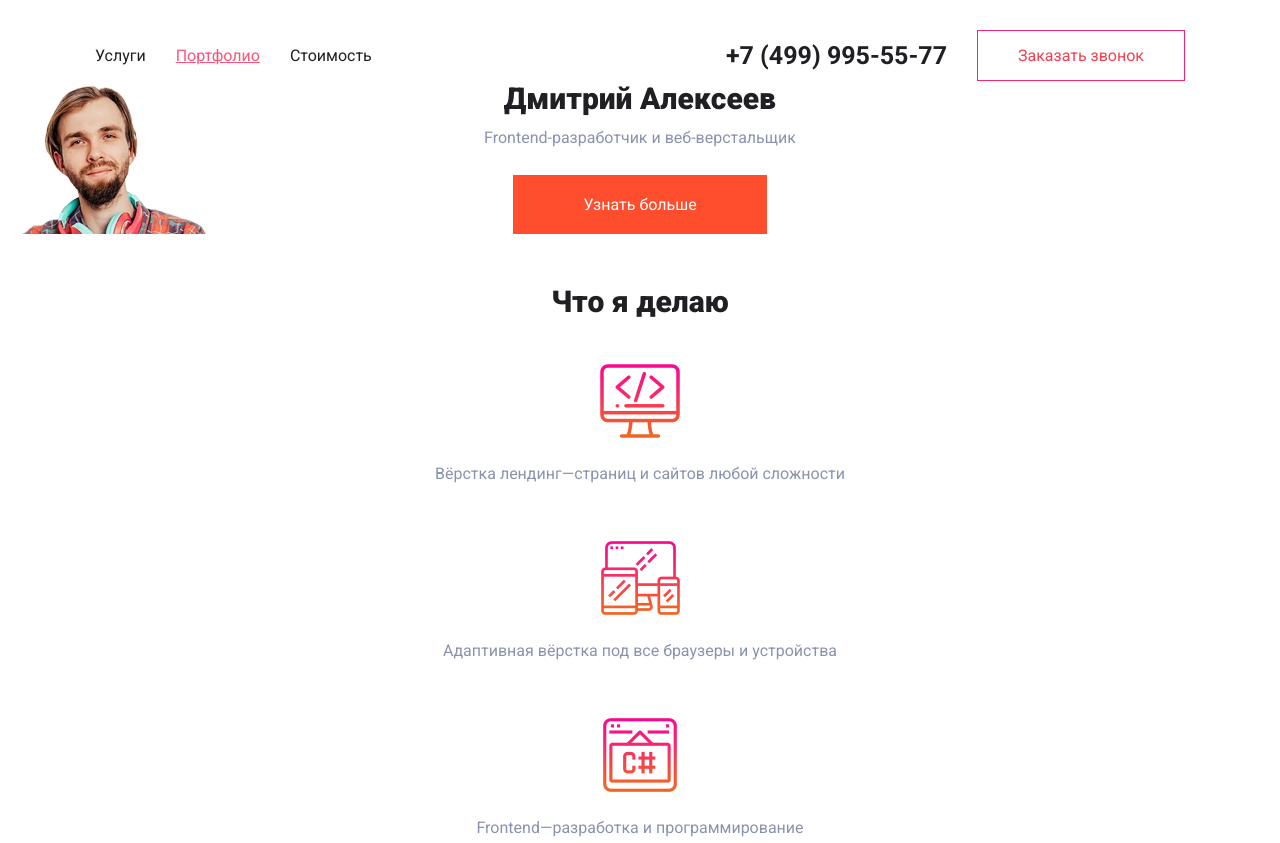
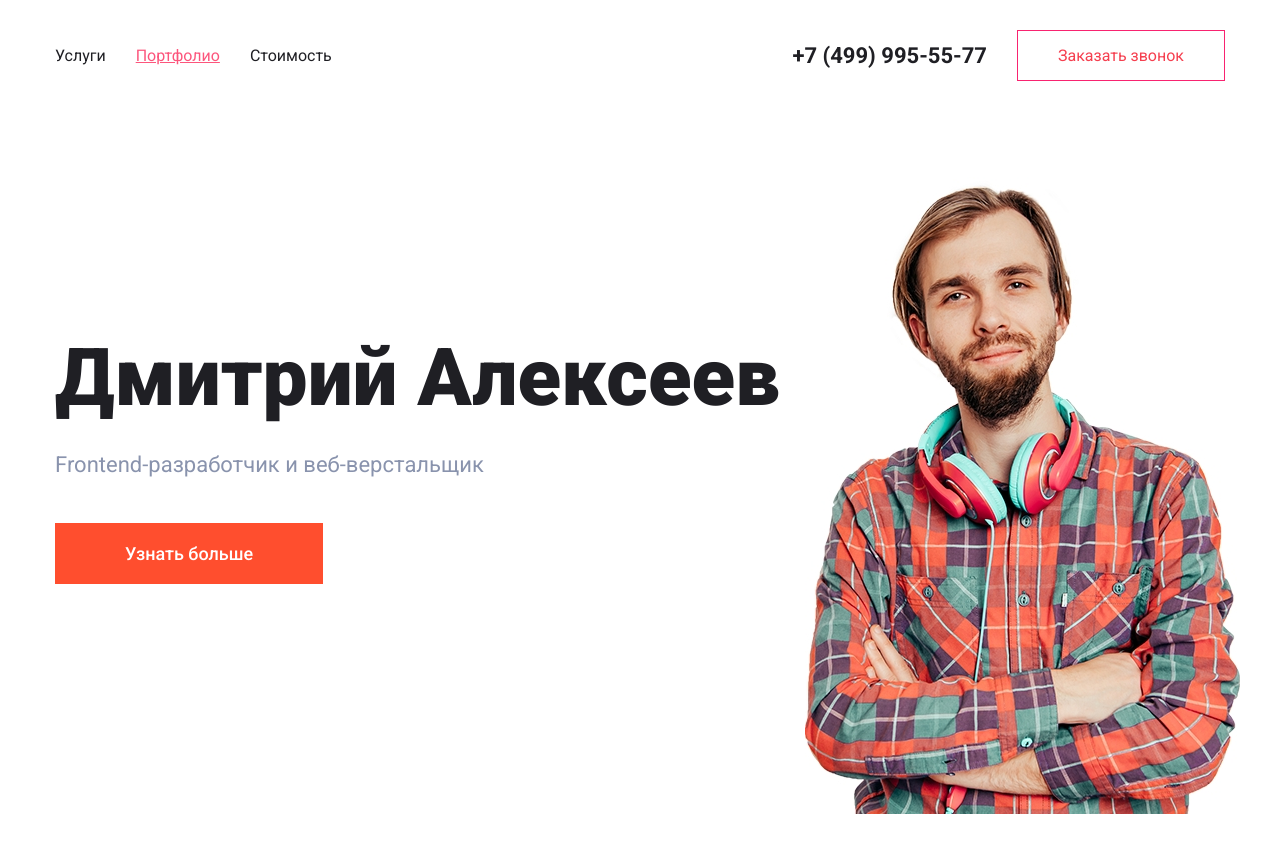
Before and after one commit to yanlogan/html-css-final-project, a plain HTML site: page index.html in a window 1280 px wide. Shown: the top 843 px of the page. Drawn offline with Linux system fonts and the light colour scheme.

Commit message:
add promo tablet and desktop styles

```diff
--- a/css/style.css
+++ b/css/style.css
@@ -5,6 +5,7 @@ html, body {
 body {
 	min-width: 320px;
 	margin-top: 30px;
+	padding: 0 20px;
 	font-family: 'Roboto', sans-serif;
 	color: #1f1f24;
 }
@@ -24,7 +25,6 @@ h1, h2, p {
 .container {
 	/* max-width: 1170px; */
 	margin: 0 auto;
-	padding: 0 20px;
 }
 .header-container {
 	display: flex;
@@ -115,15 +115,15 @@ h1, h2, p {
 	padding: 20px 60px;
 }
 
-@media (min-width: 1024px) {
-	.container {
+@media (min-width: 992px) {
+	body {
 		padding: 0 40px;
 	}
 	.header__burger {
 		width: 45px;
 	}
 	.header__contact {
-		font-size: 25px;
+		font-size: 22px;
 		margin-right: 30px;
 	}
 	.header__btn {
@@ -136,6 +136,30 @@ h1, h2, p {
 	}
 	.header__btn-text {
 		display: inline-block;
+	}
+	.promo {
+		background-image: url(../img/photo-tablet.jpg);
+		background-position: right bottom;
+		margin-bottom: 90px;
+	}
+	.promo-container {
+		align-items: flex-start;
+		padding-top: 250px;
+		padding-bottom: 230px;
+	}
+	.promo__heading {
+		font-size: 54px;
+		margin-bottom: 28px;
+	}
+	.promo__subheading {
+		font-size: 22px;
+		text-align: left;
+	}
+	.promo__btn {
+		margin-top: 46px;
+		font-size: 18px;
+		font-weight: 500;
+		padding: 25px 95px;
 	}
 }
 
@@ -156,4 +180,10 @@ h1, h2, p {
 		color: #fc557c;
 		text-decoration: underline;
 	}
+	.promo__heading {
+		font-size: 80px;
+	}
+	.promo__btn {
+		padding: 20px 70px;
+	}
 }
```
Also changed, not shown: img/photo-tablet.jpg (added).
